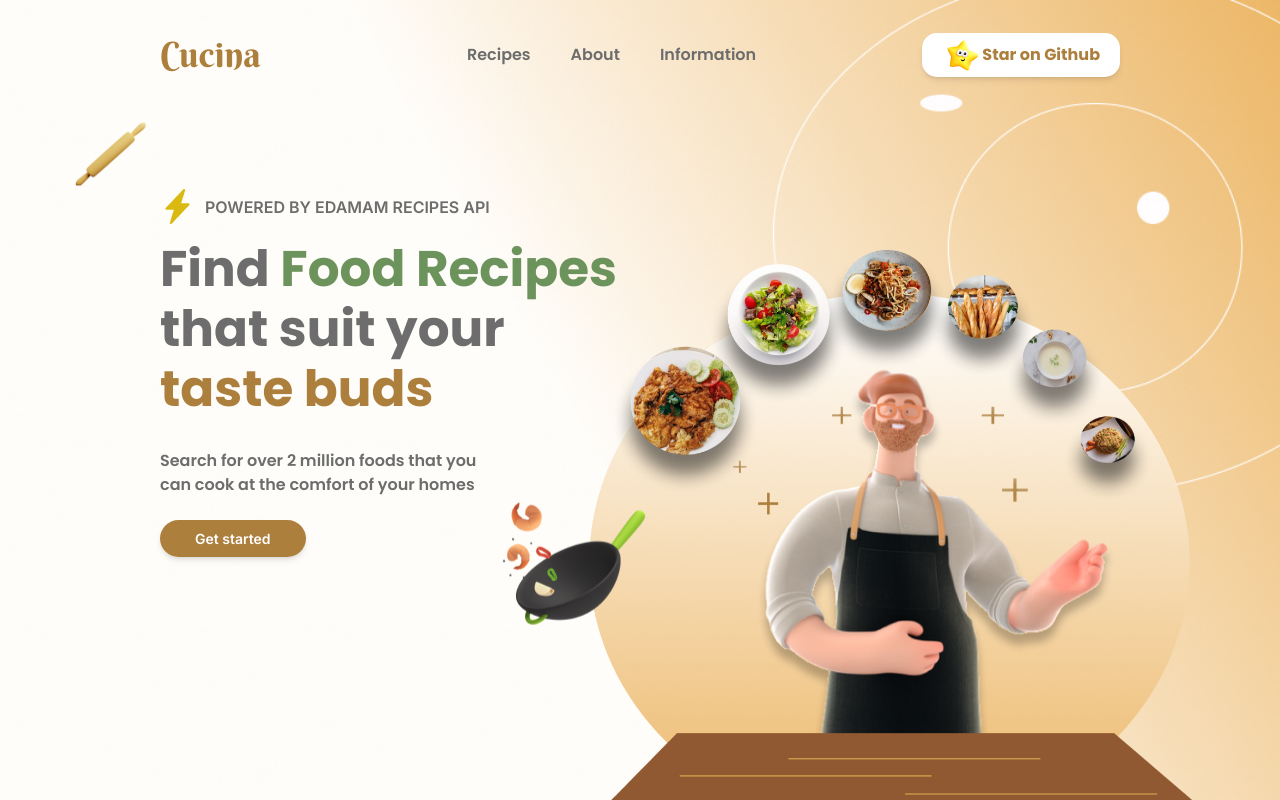
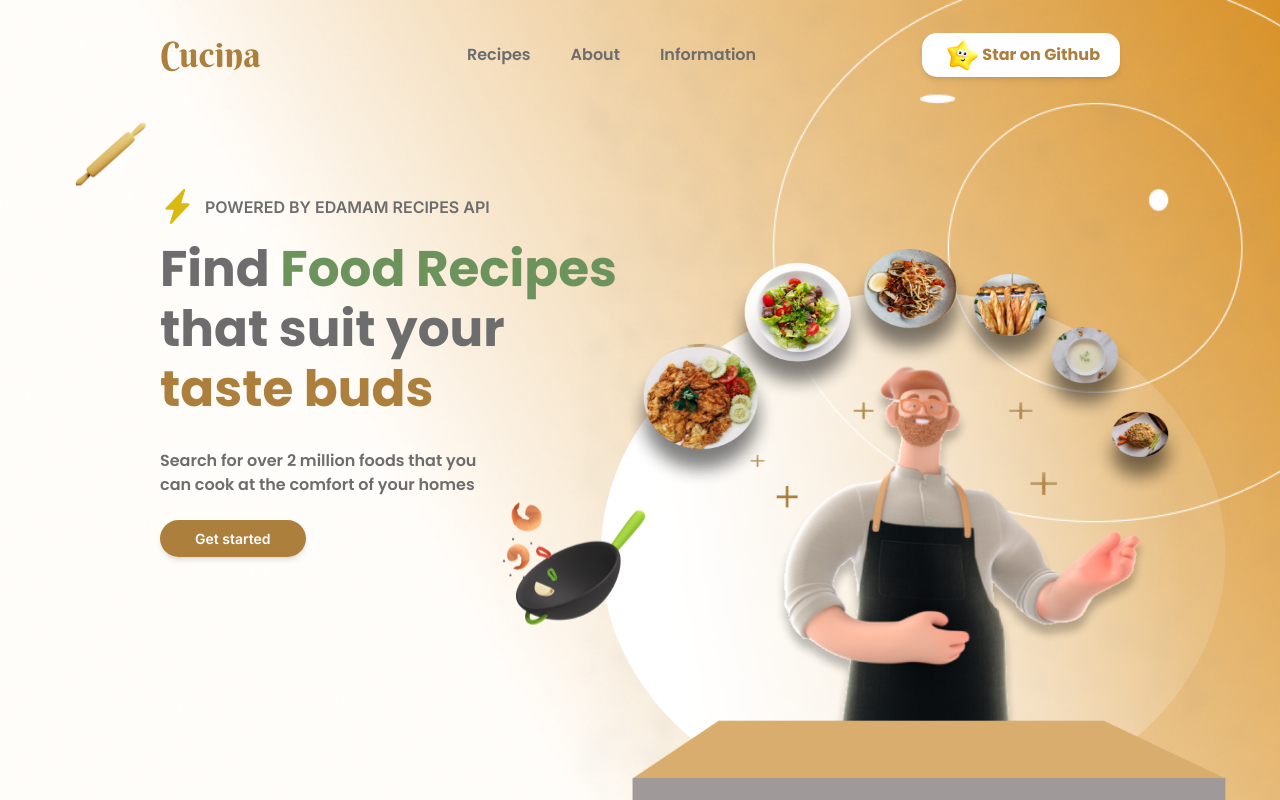
Before and after one commit to JPvenadas/Cucina-Recipies, a React (Create React App) app: page / in a window 1280 px wide. Built offline with nearby package versions, Linux system fonts and the light colour scheme.

Commit message:
change the bg and images of home

```diff
--- a/src/Components/Screens/Home.jsx
+++ b/src/Components/Screens/Home.jsx
@@ -36,8 +36,9 @@ const Home = () => {
         {/* Right */}
         <div className='flex-1 h-full min-h-[550px] relative'>
           <img src={chefpic} alt="chef"
-          className='w-[650px] h-[600px] absolute max-w-[800px] bottom-[-150px] left-[-60px]'/>
+          className='w-[700px] h-[650px] absolute max-w-[800px] bottom-[-150px] left-[-80px]'/>
         </div>
+
       </div>
     </div>
   )
--- a/src/output.css
+++ b/src/output.css
@@ -654,6 +654,10 @@ video {
   left: -60px;
 }
 
+.left-\[-80px\] {
+  left: -80px;
+}
+
 .z-\[2\] {
   z-index: 2;
 }
@@ -694,6 +698,10 @@ video {
   height: 600px;
 }
 
+.h-\[650px\] {
+  height: 650px;
+}
+
 .max-h-\[700px\] {
   max-height: 700px;
 }
@@ -732,6 +740,10 @@ video {
 
 .w-\[650px\] {
   width: 650px;
+}
+
+.w-\[700px\] {
+  width: 700px;
 }
 
 .max-w-\[800px\] {
```
Also changed, not shown: src/Components/Mini-components/SocialIcons.jsx (added), src/Images/background.jpg, src/Images/chef.png.
